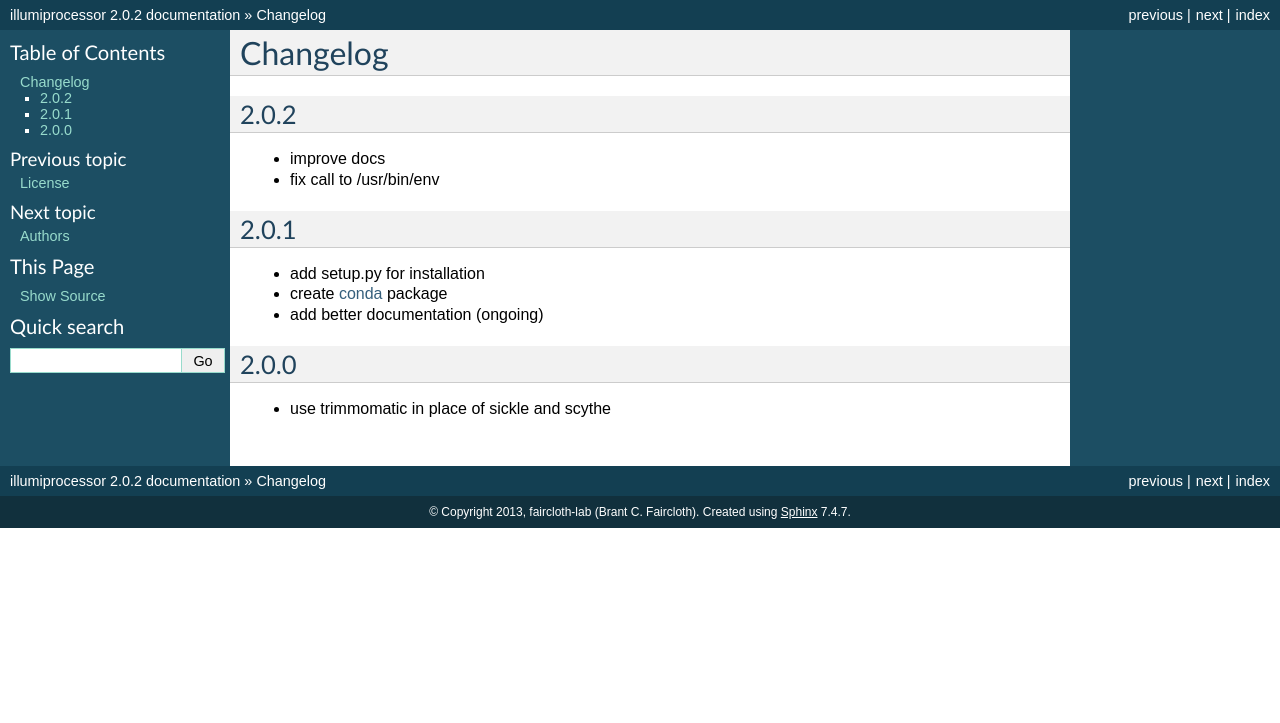
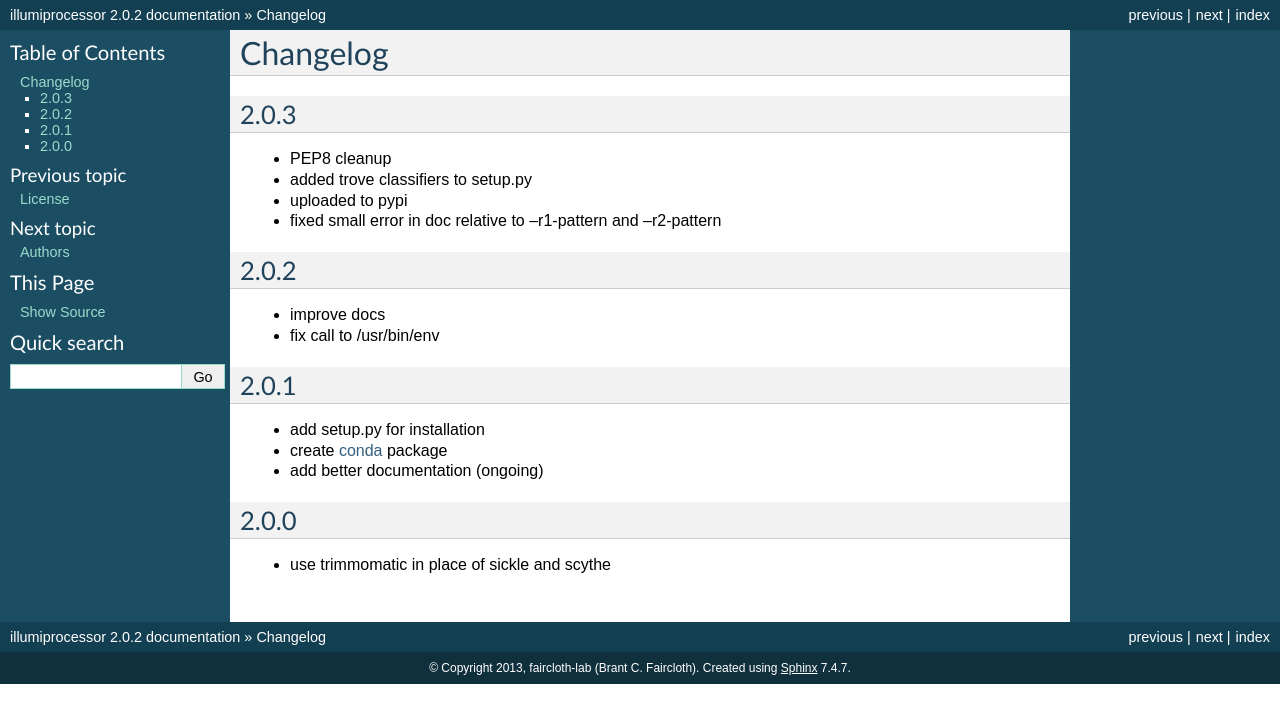
Before and after one commit to faircloth-lab/illumiprocessor, a Sphinx documentation site: the page built from docs/changelog.rst, in a window 1280 px wide. Shown: the top 723 px of the page. Built offline with Sphinx 7.4.7, drawn with Linux system fonts in a browser that asks for light colours.

Commit message:
bump changelog

```diff
--- a/docs/changelog.rst
+++ b/docs/changelog.rst
@@ -3,6 +3,14 @@
 *********
 Changelog
 *********
+
+2.0.3
+=====
+
+* PEP8 cleanup
+* added trove classifiers to setup.py
+* uploaded to pypi
+* fixed small error in doc relative to --r1-pattern and --r2-pattern
 
 2.0.2
 =====
```
